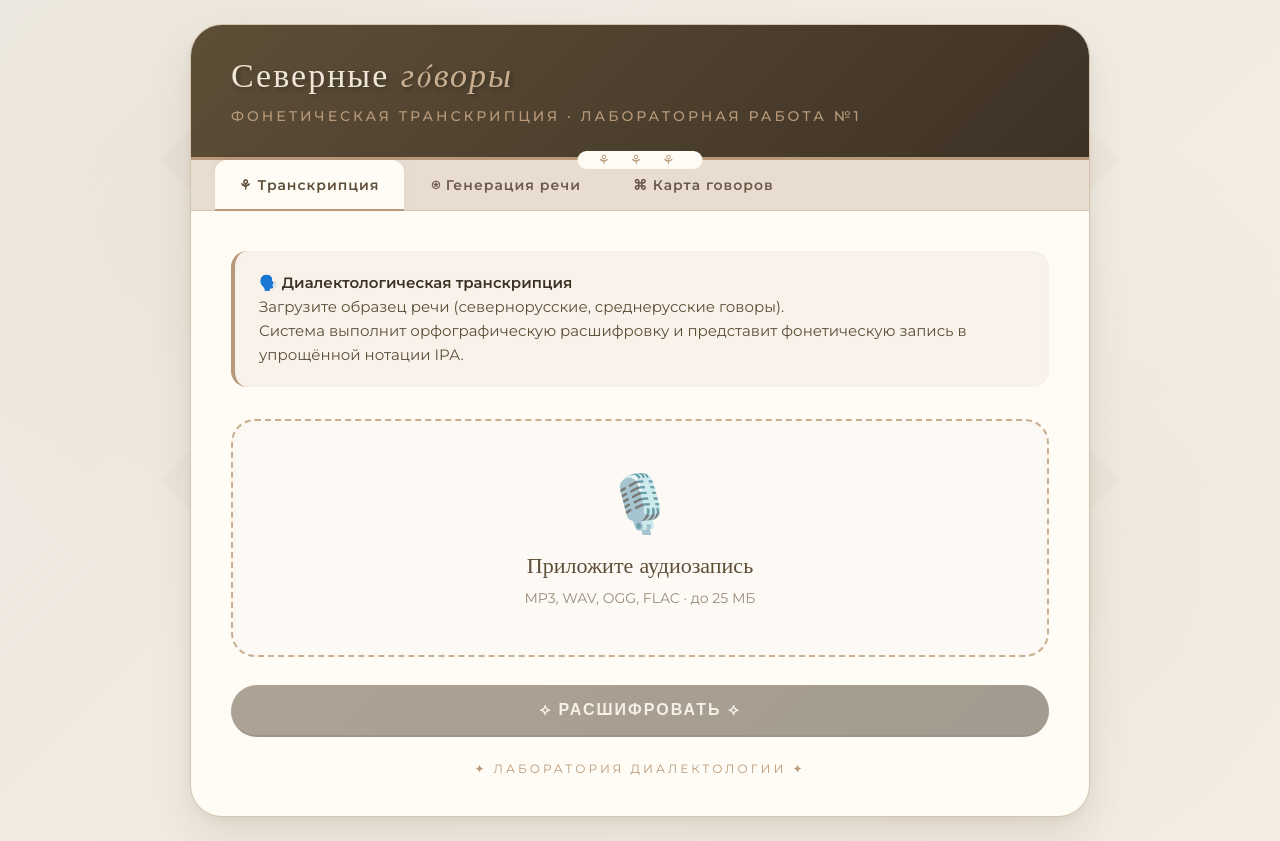
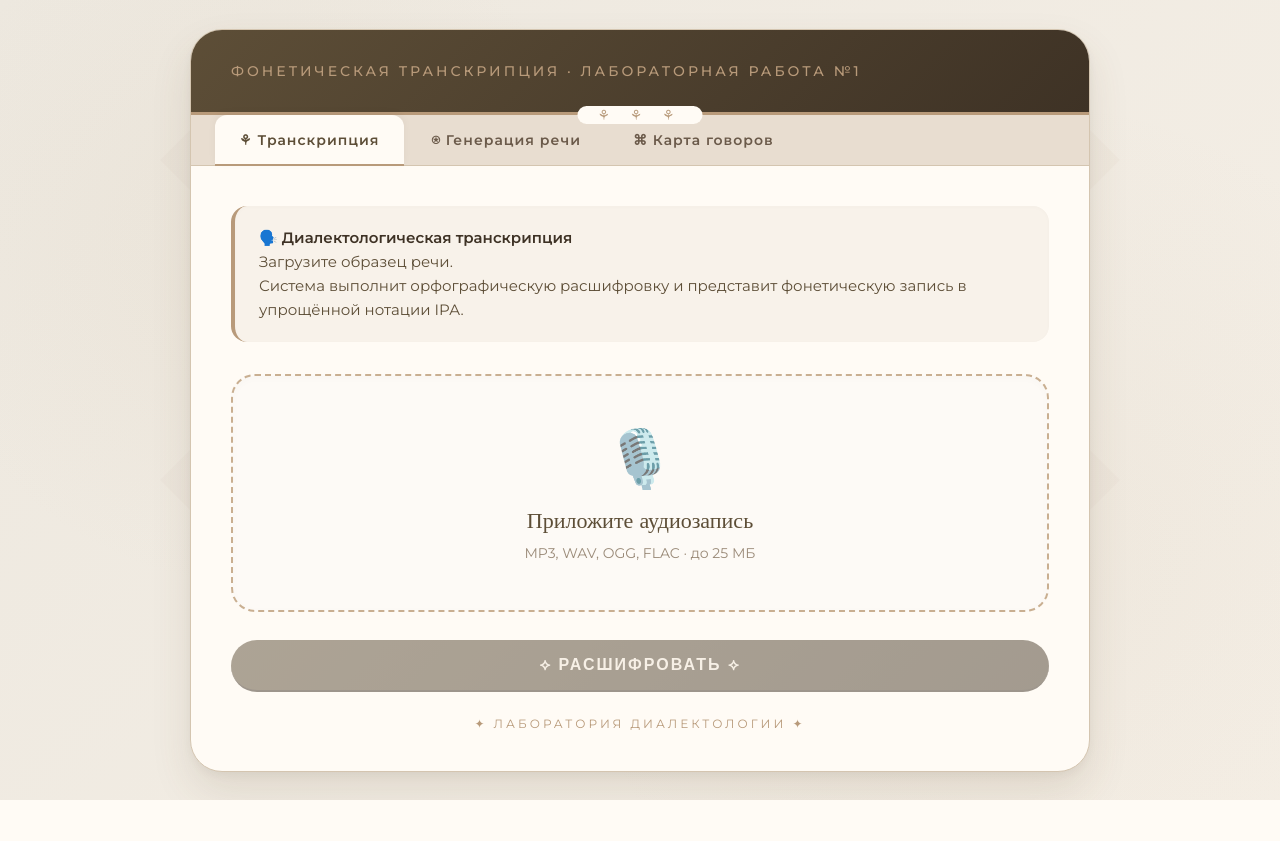
Before and after one commit to wxkjzeex/dialect-transcription, a Flask app: page / in a window 1280 px wide. After the commit the page ends 800 px from the top, so only its background shows below. Run offline with Flask 3, Linux system fonts and the light colour scheme.

Commit message:
Update index.html

```diff
--- a/templates/index.html
+++ b/templates/index.html
@@ -3,7 +3,7 @@
 <head>
     <meta charset="UTF-8">
     <meta name="viewport" content="width=device-width, initial-scale=1.0">
-    <title>Северные говоры · Транскрипция диалектной речи</title>
+    <title>Транскрипция диалектной речи</title>
     <link href="https://fonts.googleapis.com/css2?family=Montserrat:wght@400;500;600;700&family=Old+Standard+TT:ital@0;1&display=swap" rel="stylesheet">
     <style>
         * { margin: 0; padding: 0; box-sizing: border-box; }
@@ -363,7 +363,6 @@
 <body>
     <div class="container">
         <div class="header">
-            <h1>Северные <span>гóворы</span></h1>
             <p>Фонетическая транскрипция · Лабораторная работа №1</p>
         </div>
 
@@ -376,7 +375,7 @@
         <div class="content">
             <div class="info-block">
                 <strong>🗣️ Диалектологическая транскрипция</strong><br>
-                Загрузите образец речи (севернорусские, среднерусские говоры).<br>
+                Загрузите образец речи.<br>
                 Система выполнит орфографическую расшифровку и представит фонетическую запись в упрощённой нотации IPA.
             </div>
 
```
